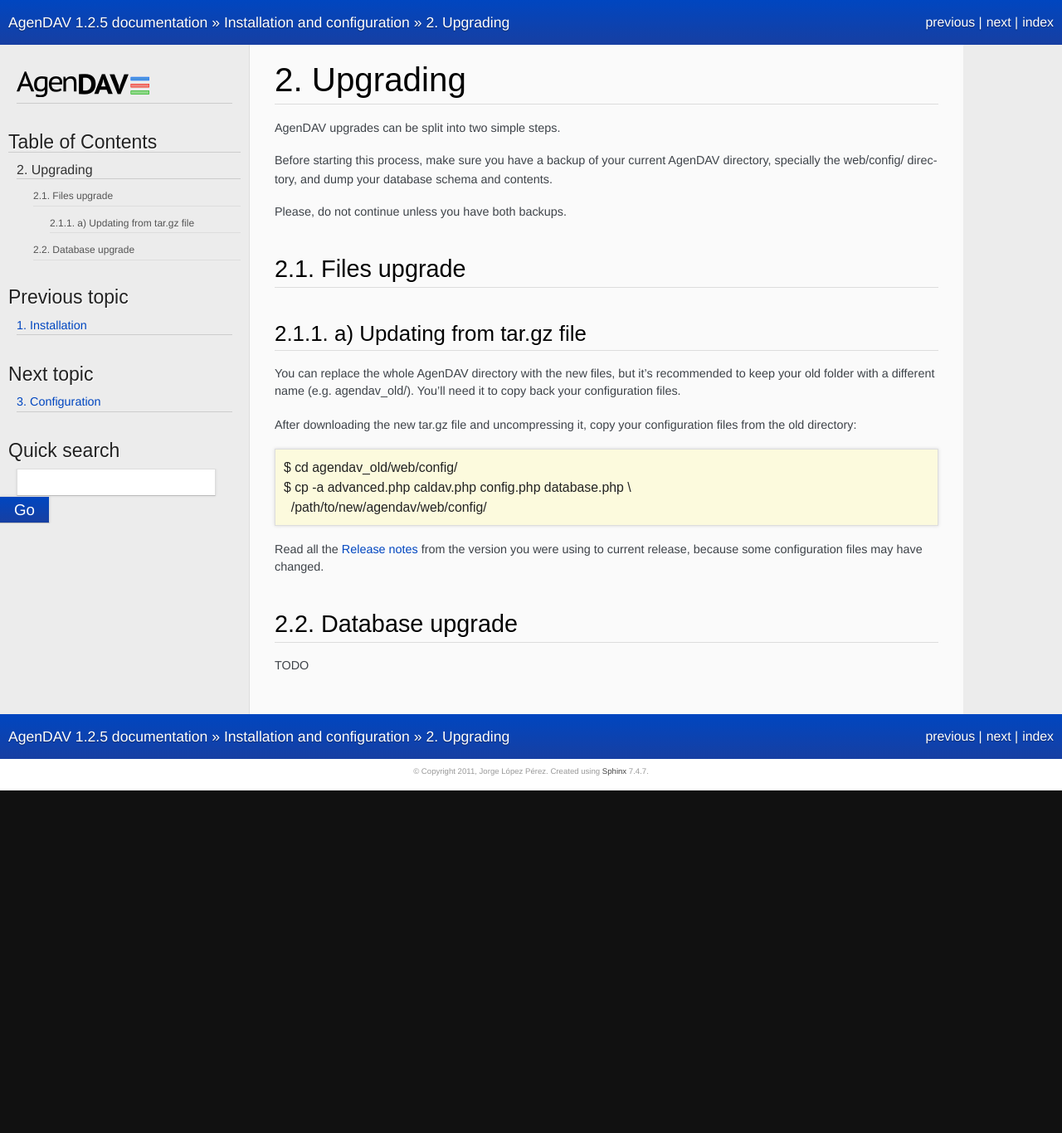
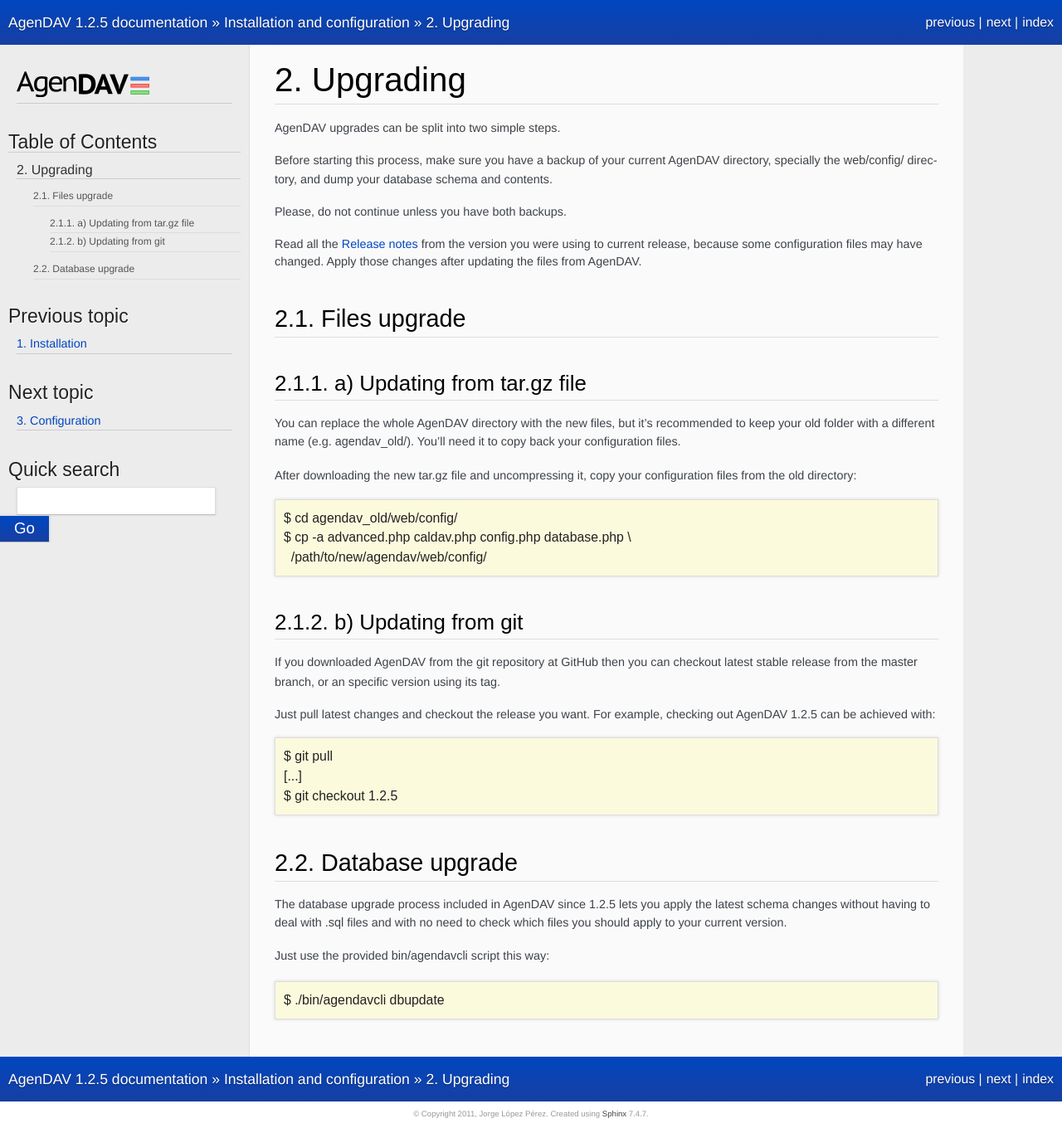
Before and after one commit to birdrock00/caldaver, a Sphinx documentation site: the page built from doc/source/admin/upgrading.rst, in a window 1280 px wide. Shown: the whole page at 83% size. Built offline with Sphinx 7.4.7, drawn with Linux system fonts in a browser that asks for light colours; some web fonts are replaced; before the commit the page ends 953 px from its top, so only the background shows below that.

Commit message:
Update docs

```diff
--- a/doc/source/admin/upgrading.rst
+++ b/doc/source/admin/upgrading.rst
@@ -10,6 +10,10 @@
 database schema and contents.
 
 Please, do not continue unless you have both backups.
+
+Read all the :ref:`releasenotes` from the version you were using
+to current release, because some configuration files may have changed. Apply
+those changes after updating the files from AgenDAV.
 
 .. _filesupgrade:
 
@@ -30,12 +34,31 @@
   $ cp -a advanced.php caldav.php config.php database.php \
     /path/to/new/agendav/web/config/
 
-Read all the :ref:`releasenotes` from the version you were using
-to current release, because some configuration files may have changed.
+
+b) Updating from git
+********************
+
+If you downloaded AgenDAV from the git repository at GitHub then you can
+checkout latest stable release from the ``master`` branch, or an specific
+version using its tag.
+
+Just pull latest changes and checkout the release you want. For example,
+checking out AgenDAV 1.2.5 can be achieved with::
+
+  $ git pull
+  [...]
+  $ git checkout 1.2.5
 
 .. _dbupgrade:
 
 Database upgrade
 ----------------
 
-TODO
+The database upgrade process included in AgenDAV since 1.2.5 lets you
+apply the latest schema changes without having to deal with ``.sql`` files
+and with no need to check which files you should apply to your current
+version.
+
+Just use the provided ``bin/agendavcli`` script this way::
+
+  $ ./bin/agendavcli dbupdate
--- a/doc/source/releasenotes.rst
+++ b/doc/source/releasenotes.rst
@@ -8,7 +8,7 @@
 1.2.5 (2012-MM-DD)
 ------------------
 
-* DB schema needs to be updated. TODO new database update process
+* DB schema needs to be updated, but a new database upgrade process is now available. No more ``*.sql`` files, just read :ref:`dbupgrade` section.
 
 * This release requires PHP cURL support. Make sure your PHP installation
   has the cURL module enabled
```
